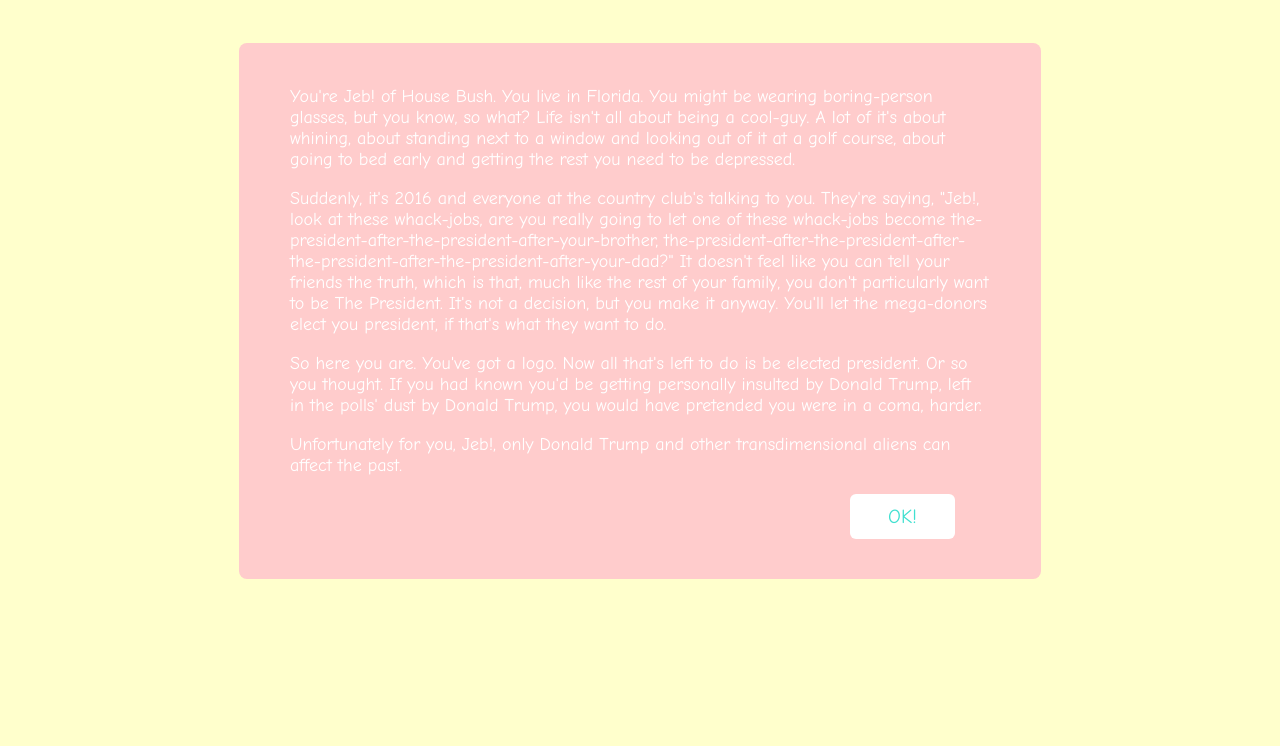
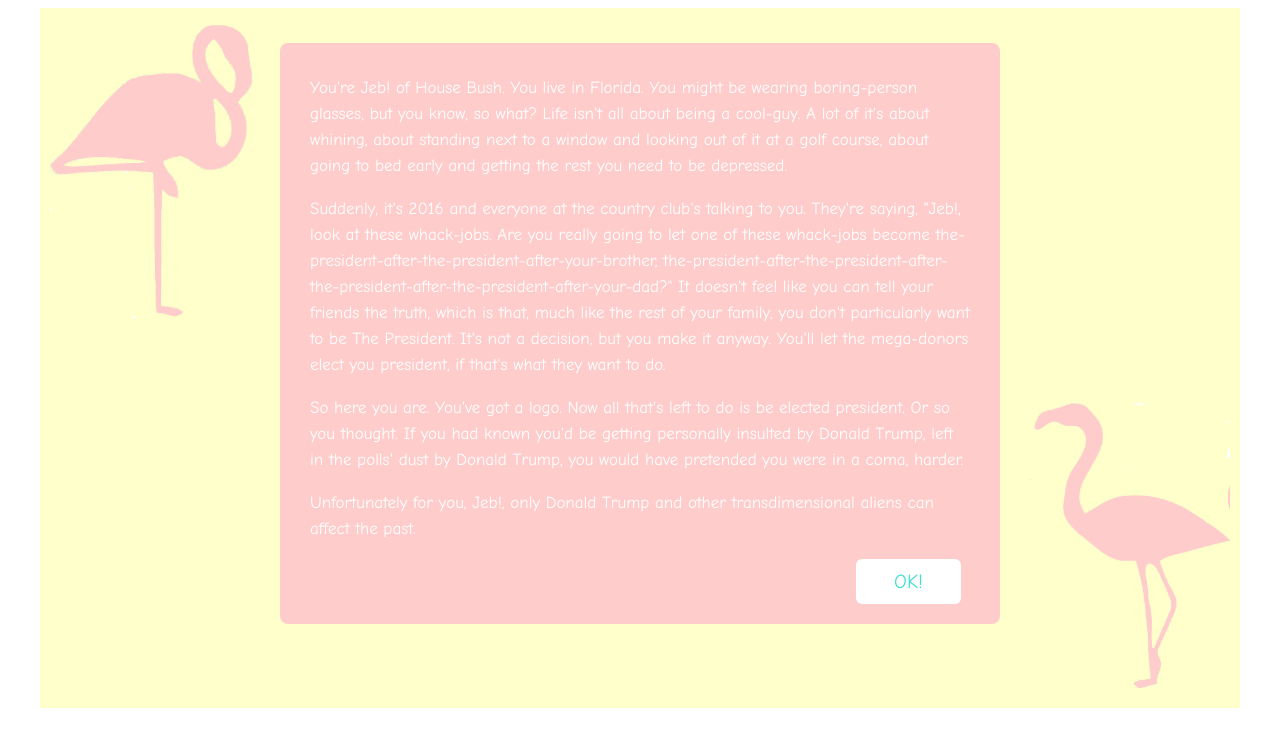
Before and after one commit to MasonLS/Jeb-Simulator, a plain HTML site: page index.html in a window 1280 px wide. Both pictures are taken after a click on the button "Play!". Drawn offline with nearby package versions, Linux system fonts and the light colour scheme.

Commit message:
flamingos/finishing touches

```diff
--- a/index.html
+++ b/index.html
@@ -5,6 +5,9 @@
 	<link rel="stylesheet" type="text/css" href="style.css">
 </head>
 <body>
+    <div id="wrapper">
+    <img id="left_flamingo" src="./images/left_flamingo.png">
+    <img id="right_flamingo" src="./images/right_flamingo.png">
     <div id="title_screen">
     <img id="jeb" src="./images/jeb.jpeg">
     <text>Simulator!</text>
@@ -17,7 +20,7 @@
 	</p>
 	<p>
 		Suddenly, it's 2016 and everyone at the country club's talking to you.
-		They're saying, "Jeb!, look at these whack-jobs, are you really going to let one of these whack-jobs become the-president-after-the-president-after-your-brother, the-president-after-the-president-after-the-president-after-the-president-after-your-dad?" It doesn't feel like you can tell your friends the truth, which is that, much like the rest of your family, you don't particularly want to be The President. It's not a decision, but you make it anyway. You'll let the mega-donors elect you president, if that's what they want to do.
+		They're saying, "Jeb!, look at these whack-jobs. Are you really going to let one of these whack-jobs become the-president-after-the-president-after-your-brother, the-president-after-the-president-after-the-president-after-the-president-after-your-dad?" It doesn't feel like you can tell your friends the truth, which is that, much like the rest of your family, you don't particularly want to be The President. It's not a decision, but you make it anyway. You'll let the mega-donors elect you president, if that's what they want to do.
 	</p>
 	<p>
 		So here you are. You've got a logo. Now all that's left to do is be elected president. Or so you thought. If you had known you'd be getting personally insulted by Donald Trump, left in the polls' dust by Donald Trump, you would have pretended you were in a coma, harder.
@@ -63,7 +66,7 @@
         <p id="high_score"></p>
         <button>Try Again</button>
     </div>
-
+    </div>
 	<script   src="https://code.jquery.com/jquery-2.2.4.js"   integrity="sha256-iT6Q9iMJYuQiMWNd9lDyBUStIq/8PuOW33aOqmvFpqI="   crossorigin="anonymous"></script>
 	<script type="text/javascript" src="jeb-sim.js"></script>
 </body>
--- a/style.css
+++ b/style.css
@@ -1,11 +1,38 @@
 body {
+	position: relative;
+}
+
+#wrapper {
+	margin: auto;
 	background-color: #ffffcc;
+	width: 1200px;
+	height: 700px;
 	position: relative;
+}
+
+#left_flamingo {
+	width: 210px;
+	height: 300px;
+	color: white;
+	position: absolute;
+	top: 10px;
+	left: 10px;
+	color: #ffcccc;
+}
+
+
+#right_flamingo {
+	width: 210px;
+	height: 300px;
+	top: 380px;
+	left: 980px;
+	position: absolute;
+	color: #ffcccc;
 }
 
 #title_screen, #game {
 	margin: auto;
-	width: 700px;
+	width: 60%;
 	height: 550px;
 	top: 35px;
 	left: 0;
@@ -40,8 +67,8 @@
 	font-size: 40px;
 	color: transparent;
 	background-color: transparent;
-	bottom: 340px;
-	right: 480px;
+	bottom: 346px;
+	right: 505px;
 }
 
 #title_screen button:hover {
@@ -53,12 +80,10 @@
 	top: 35px;
     left: 0;
 	right: 0;
-	width: 700px;
+	width: 60%;
 	margin: auto;
-	padding-top: 2%;
-	padding-bottom: 2%;
-	padding-left: 4%;
-	padding-right: 4%;
+	padding-top: 15px;
+	padding-bottom: 10px;
 	background-color: #ffcccc;
 	color: white;
 	font-family: "Comic Sans MS";
@@ -66,7 +91,15 @@
 	overflow: hidden;
 	position: absolute;
 	display: none;
-	font-size: 18px;
+	font-size: 17px;
+}
+
+.text p, h1, label {
+
+	padding-left: 30px;
+	padding-right: 30px;
+	line-height: 26px;
+
 }
 
 button {
@@ -81,7 +114,7 @@
 	border: turquoise;
 	cursor: pointer;
 	border-radius: 6px;
-	margin-bottom: 2%;
+	margin-bottom: 10px;
 }
 
 button:hover {
@@ -117,7 +150,7 @@
 	font-family: "Comic Sans MS";
 	font-size: 48px;
 	position: absolute;
-	left: 210px;
+	left: 230px;
 	top: 30px;
 
 }
@@ -184,12 +217,12 @@
 
 #n_g_bar {
 	position: absolute;
-	left: 100px;
-	bottom: 50px;
+	left: 160px;
+	bottom: 100px;
 }
 
 #trump {
 	position: absolute;
-	right: 100px;
+	right: 160px;
 	bottom: 50px;
 }
```
Also changed, not shown: images/left_flamingo.png (added), images/n_g_bar.png, images/right_flamingo.png (added), images/trump.png.
